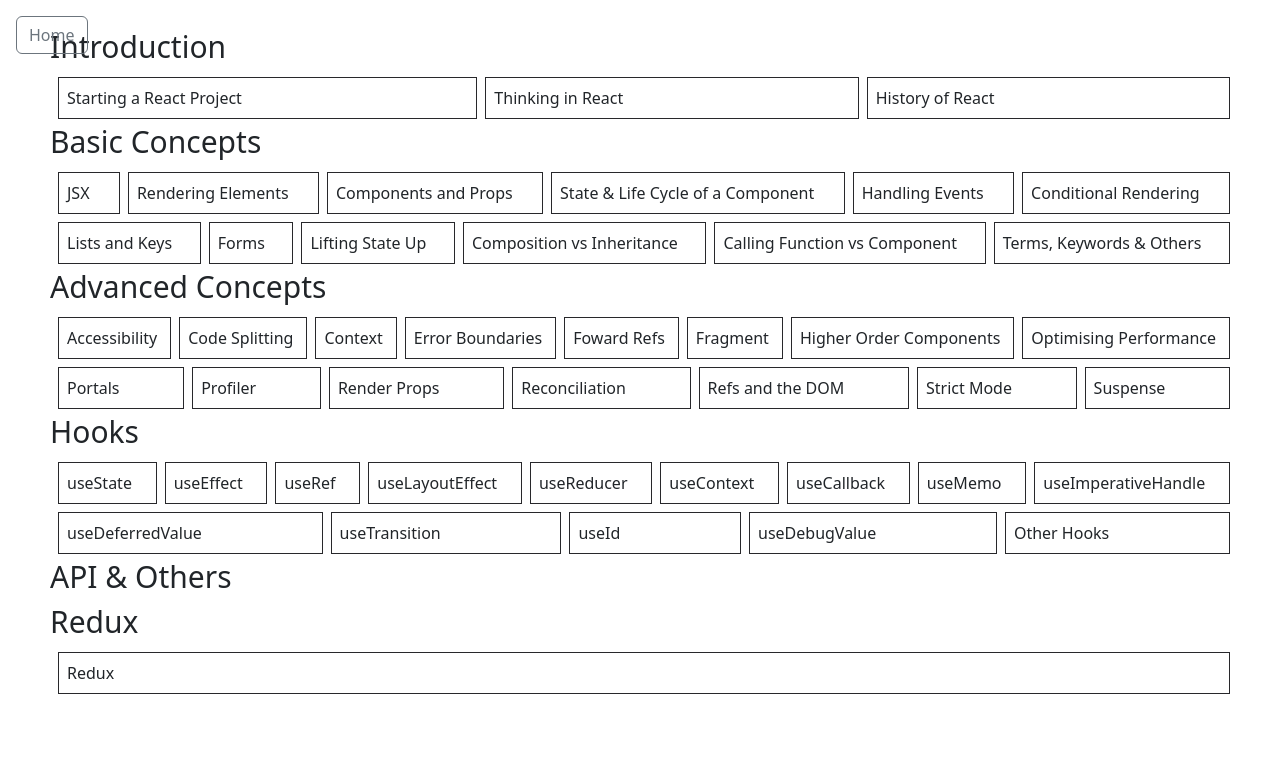
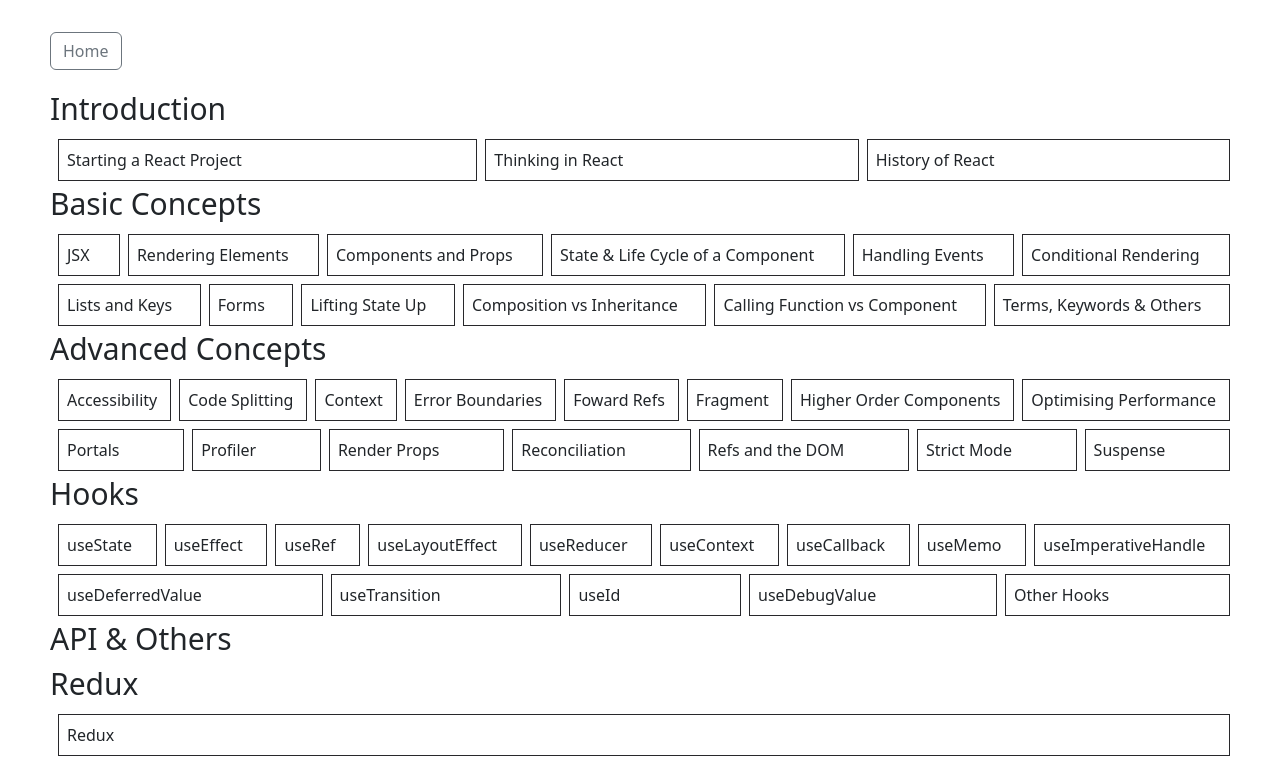
Before and after one commit to phantom-5/rp, a React (Create React App) app: page / in a window 1280 px wide. Shown: the top 780 px of the page. Built offline with nearby package versions, Linux system fonts and the light colour scheme.

Commit message:
cosmetic changes home page

```diff
--- a/src/App.css
+++ b/src/App.css
@@ -29,10 +29,12 @@
   overflow-y: auto;
 }
 
-.button-back {
-  position: absolute;
-  top:16px;
-  left: 16px;
+.btn-container {
+  display: flex;
+  justify-content: flex-start;
+  margin-top: 8px;
+  margin-left: 50px;
+  margin-bottom: 16px;
 }
 
 .HooksEvernote {
--- a/src/App.tsx
+++ b/src/App.tsx
@@ -19,8 +19,8 @@
   return (
     <div className="App">
       <div className='app-container'>
+      <div className="btn-container"><button className="btn btn-outline-secondary" onClick={()=>{toggleHome(true)}}>Home</button></div>
       {showHome ? <Home toggleShowHome={toggleShowHome}/> : INDEXDATA.filter(item=>item.id===showCompWithId)[0]['component']}
-      <div className="text-center button-back"><button className="btn btn-outline-secondary" onClick={()=>{toggleHome(true)}}>Home</button></div>
       </div>
     </div>
   );
```
